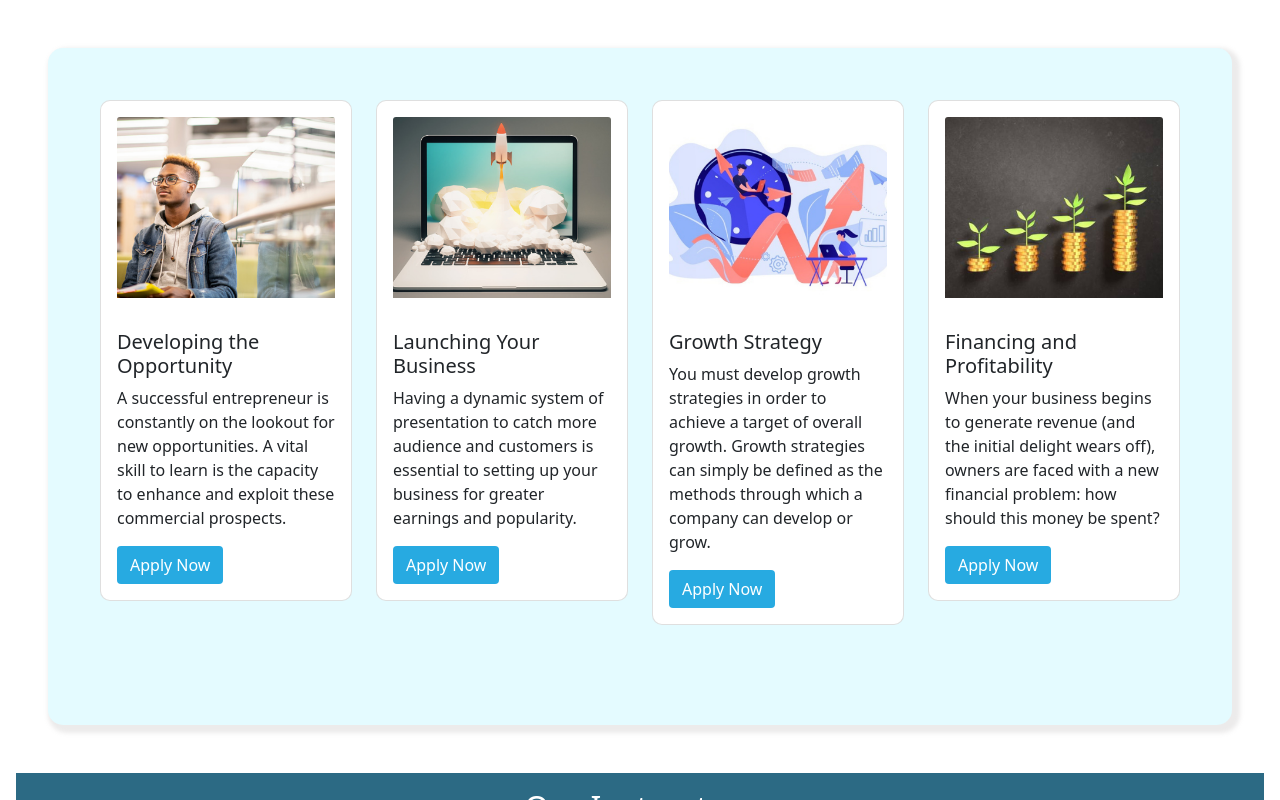
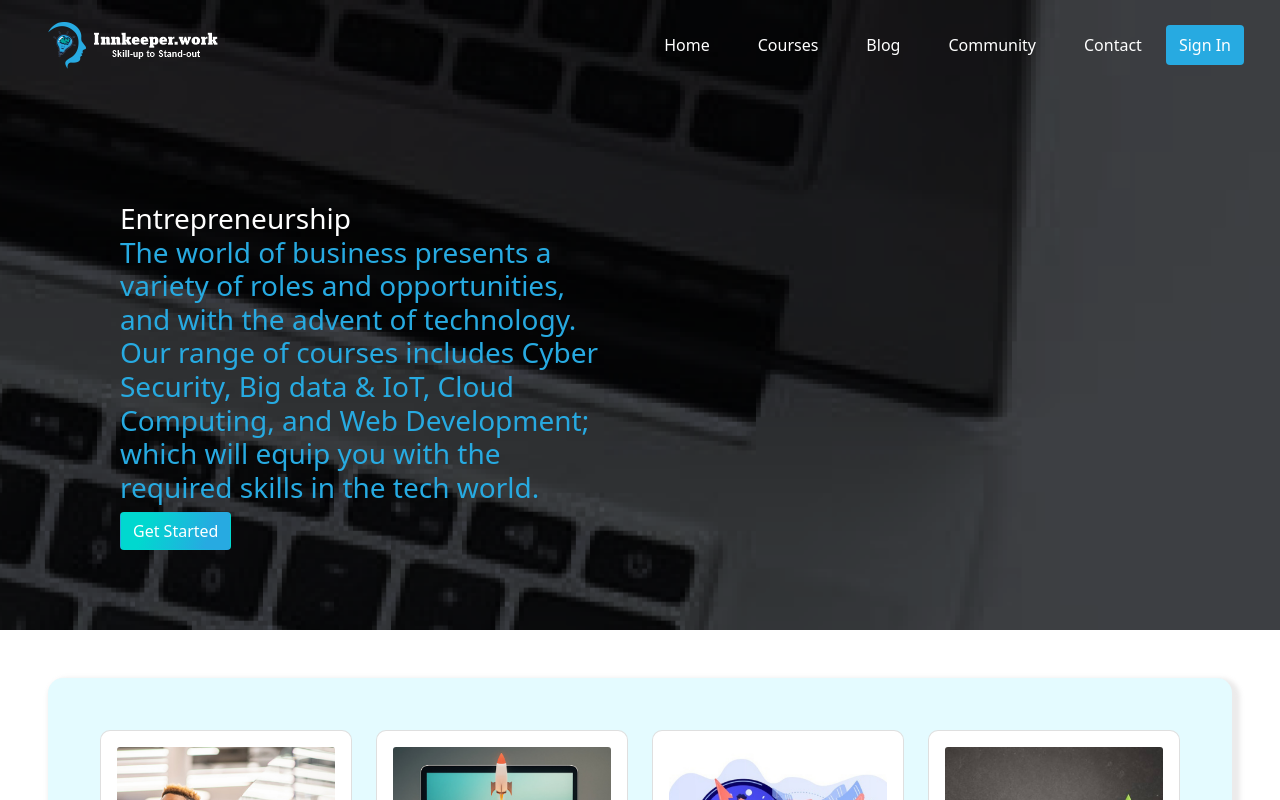
Before and after one commit to innkeeper-work/innkeeper.work_lms, a React (Create React App) app: page /entrepreneurship in a window 1280 px wide. Shown: the top 800 px of the page. Built offline with nearby package versions, Linux system fonts and the light colour scheme.

Commit message:
added entrepreneurship hero

```diff
--- a/src/components/Hero.js
+++ b/src/components/Hero.js
@@ -31,15 +31,16 @@ export let HomepageHero = () => {
 	);
 };
 
-export const CoursepageHero = () => {
+export const CoursepageHero = (props) => {
+  const {herotitle, Description} = props
 	return (
 		<div className="px-4 py-2 heroBg">
 			<Navbar />
 			<div className="row align-items-center g-5 p-md-4 m-5">
 				<div className="col-lg-6 col-sm-12">
 					<h3 className="herotextWhite">
-						Mentored Upskilling For Improved <br />
-						<span className="herotextColored">Learning Opportunities</span>
+						{herotitle} <br />
+						<span className="herotextColored">{Description}</span>
 					</h3>
 					<GetStartedButton />
 				</div>
--- a/src/data/entrepreneurship/entrepreneurship.json
+++ b/src/data/entrepreneurship/entrepreneurship.json
@@ -2,8 +2,8 @@
 	"entrepreneurheroinfo": [
 		{
 			"id": 1,
-			"herotitle": "Tech Academy",
-			"Descriptiton": "The world of business presents a variety of roles and opportunities, and with the advent of technology. Our range of courses includes Cyber Security, Big data & IoT, Cloud Computing, and Web Development; which will equip you with the required skills in the tech world."
+			"herotitle": "Entrepreneurship",
+			"Description": "The world of business presents a variety of roles and opportunities, and with the advent of technology. Our range of courses includes Cyber Security, Big data & IoT, Cloud Computing, and Web Development; which will equip you with the required skills in the tech world."
 		}
 	],
 
--- a/src/pages/Entrepreneurship.js
+++ b/src/pages/Entrepreneurship.js
@@ -1,5 +1,6 @@
 import React from 'react'
 
+import { CoursepageHero } from "../components/Hero";
 import { CourseCards } from "../components/Card";
 import { InstructorCards } from "../components/Card";
 import entskills from '../data/entrepreneurship/entrepreneurship.json'
@@ -8,20 +9,34 @@ import { OurInstructors } from '../components/Ourinstructors';
 const Entrepreneurship = () => {
 	return (
 		<div>
+			<CourseHero />
 			<Enterpreneur />
 			<OurInstructors />
 			<Instructors />
 		</div>
 	);
 };
+let CourseHero = () => {
+	return (
+		<div className="">
+				{entskills.entrepreneurheroinfo.map((singlehero) => {
+					return (
+						<div className="" key={singlehero.id}>
+							<CoursepageHero {...singlehero}></CoursepageHero>
+						</div>
+					);
+				})}
+			</div>
+	);
+};
 
 let Enterpreneur = () => {
 	return (
 		<div className="webDev m-5 p-5 ">
-		<div className="row p-1 d-flex justify-content-between">
+		<div className="row lg-3 p-1 d-flex justify-content-between">
 				{entskills.entrepreneur.map((singleEnt) => {
 					return (
-						<div className="col-md-3 col-sm-6 pb-5" key={singleEnt.id}>
+						<div className="col-md-3 col-lg-3 col-sm-6 pb-5" key={singleEnt.id}>
 							<CourseCards {...singleEnt}></CourseCards>
 						</div>
 					);
@@ -49,4 +64,5 @@ let Instructors = () => {
 
 
 
+
 export default Entrepreneurship;
```
